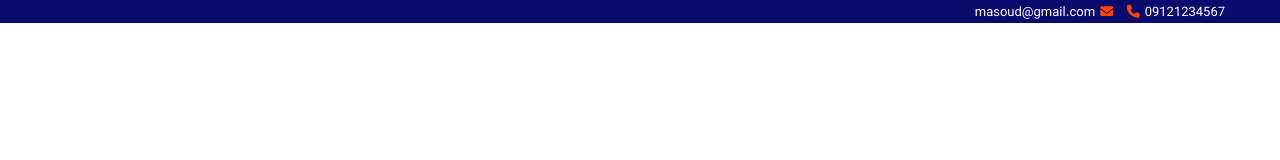
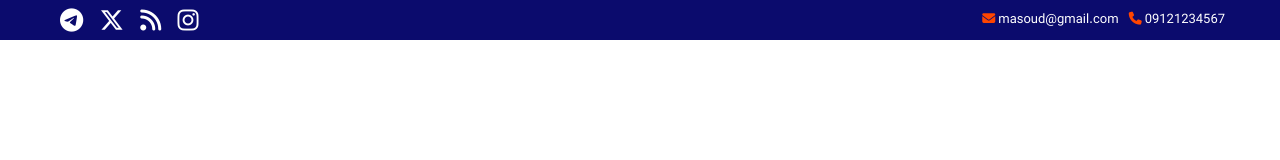
Before and after one commit to MasoudAkbarii/Sample-project, a plain HTML site: page index.html in a window 1280 px wide. Drawn offline with Linux system fonts and the light colour scheme; files whose address does not match are found by name.

Commit message:
compelet the contact section

```diff
--- a/assets/css/media-query.css
+++ b/assets/css/media-query.css
@@ -53,6 +53,9 @@
 }
 /* col-xs */
 @media only screen and (max-width: 600px) {
+  .xs-hidden{
+    display: none;
+  }
   .col-xs-1 {
     width: 8.33%;
   }
--- a/assets/css/style.css
+++ b/assets/css/style.css
@@ -1,15 +1,34 @@
-body{
-    direction: rtl;
+body {
+  direction: rtl;
 }
 /* start contact seaction */
-.container-fluid-custom{
-    background-color: rgb(11, 11, 109);
-    color: #fff;
+.container-fluid-custom {
+  background-color: rgb(11, 11, 109);
+  color: #fff;
+  height: 40px;
 }
-.container-fluid-custom .contact{
-    font-size: 13px;
+.container-fluid-custom .contact {
+  font-size: 13px;
 }
 .container-fluid-custom .contact i{
-    color: orangered;
-    margin: 5px;
+  color: orangered;
+  padding-left: 10px;
+  vertical-align: -10px;
 }
+.container-fluid-custom .contact span{
+  vertical-align: -10px;
+  padding-left: 3px;
+}
+.container-fluid-custom .social-media {
+  font-size: x-large;
+  direction: ltr;
+}
+.container-fluid-custom .social-media i {
+  vertical-align: -5px;
+  padding: 5px;
+}
+.container-fluid-custom .social-media i:hover {
+  background-color: orangered;
+  transition: 600ms;
+  border-radius: 4px;
+}
--- a/index.html
+++ b/index.html
@@ -15,9 +15,17 @@
     <div class="container-fluid container-fluid-custom">
       <div class="row">
         <div class="container">
-            <div class="col-xs-6 contact"><span>masoud@gmail.com</span><i class="fa-solid fa-envelope"></i>
-             <i class="fa-solid fa-phone"></i><span>09121234567</span></div>
-            <div class="col-xs-6"></div>
+          <div class="col-xs-6 col-sm-6 col-md-6 col-l-6 col-xl-6 contact">
+            <span>09121234567</span><i class="fa-solid fa-phone"> </i
+            ><span class="xs-hidden">masoud@gmail.com</span
+            ><i class="fa-solid fa-envelope xs-hidden"></i>
+          </div>
+          <div class="col-xs-6 col-sm-6 col-md-6 col-l-6 col-xl-6 social-media">
+            <a href=""><i class="fa-brands fa-telegram"></i></a>
+            <a href=""><i class="fa-brands fa-x-twitter xs-hidden"></i></a>
+            <a href=""><i class="fa-solid fa-rss"></i></a>
+            <a href=""><i class="fa-brands fa-instagram"></i></a>
+          </div>
         </div>
       </div>
     </div>
```
